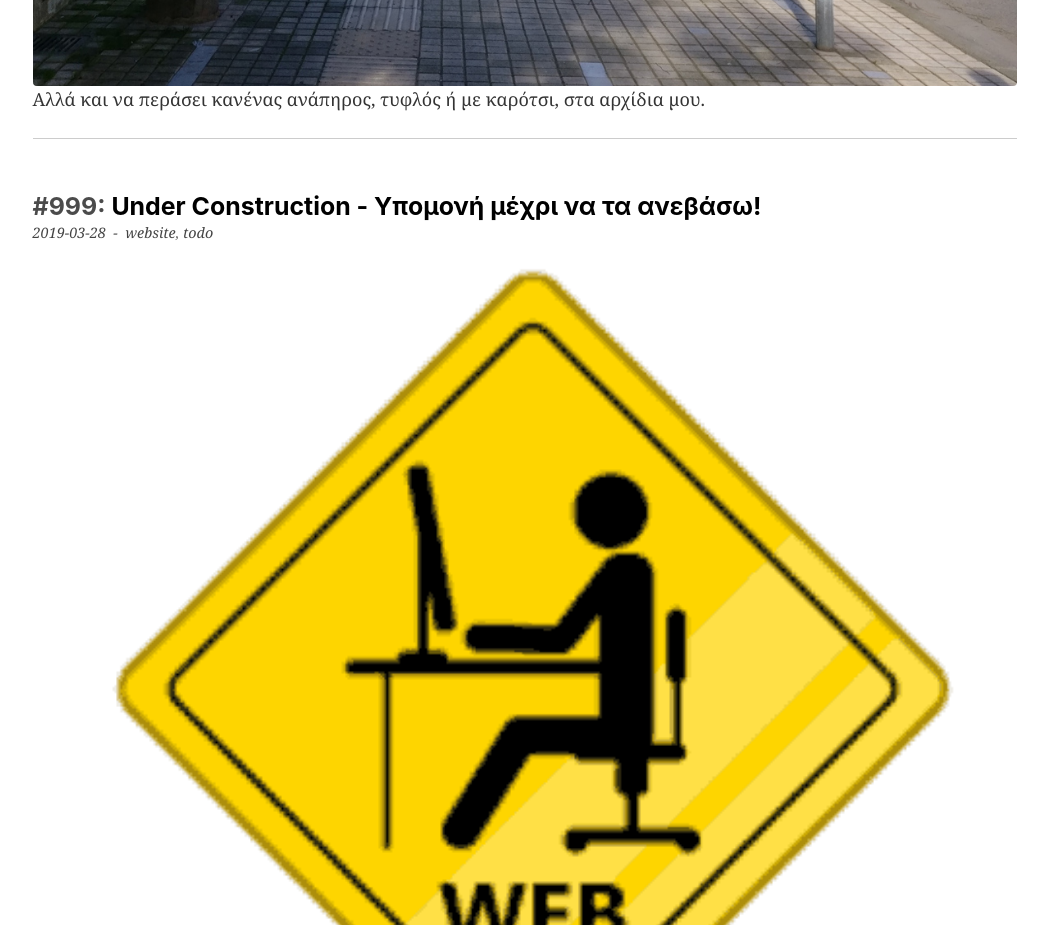
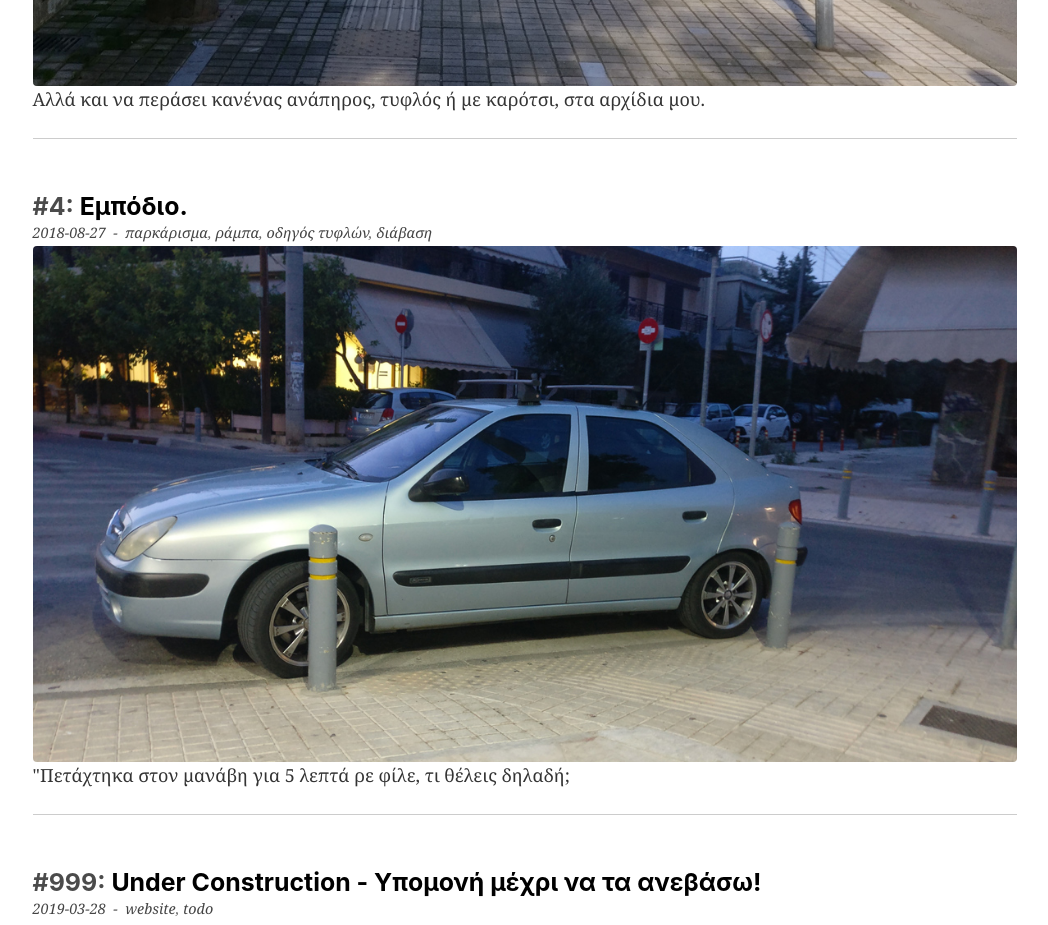
Before and after one commit to dimitrisscript/odigoi, a Gatsby site: page / in a window 1280 px wide. Shown: the part 2340-3265 px from the top of the page, without its empty margins (115-1163 px from the left). Built offline with nearby package versions, Linux system fonts and the light colour scheme; Gatsby itself is replaced by a stand-in of ours.

Commit message:
Another malakas.

```diff
--- a/src/data.js
+++ b/src/data.js
@@ -25,6 +25,13 @@ export const cars = [
     date: "2019-03-06",
   },
   {
+    id: 4,
+    title: "Εμπόδιο.",
+    description: "\"Πετάχτηκα στον μανάβη για 5 λεπτά ρε φίλε, τι θέλεις δηλαδή;",
+    tags: "παρκάρισμα|ράμπα|οδηγός τυφλών|διάβαση".split("|"),
+    date: "2018-08-27",
+  },
+  {
     id: 999,
     title: "Under Construction - Υπομονή μέχρι να τα ανεβάσω!",
     description: "Όπως τον παλιό καλό καιρό.",
@@ -46,6 +53,7 @@ const imagesQuery = graphql`
     image1: file(relativePath: { eq: "IMG_20190319_174455.jpg" }) {...servicesImage}
     image2: file(relativePath: { eq: "IMG_20180201_085038.jpg" }) {...servicesImage}
     image3: file(relativePath: { eq: "IMG_20190306_090443.jpg" }) {...servicesImage}
+    image4: file(relativePath: { eq: "IMG_20180827_201816.jpg" }) {...servicesImage}
     image999: file(relativePath: { eq: "under-construction.png" }) {...servicesImage}
   }
 `
```
Also changed, not shown: src/images/IMG_20180827_201816.jpg (added).
